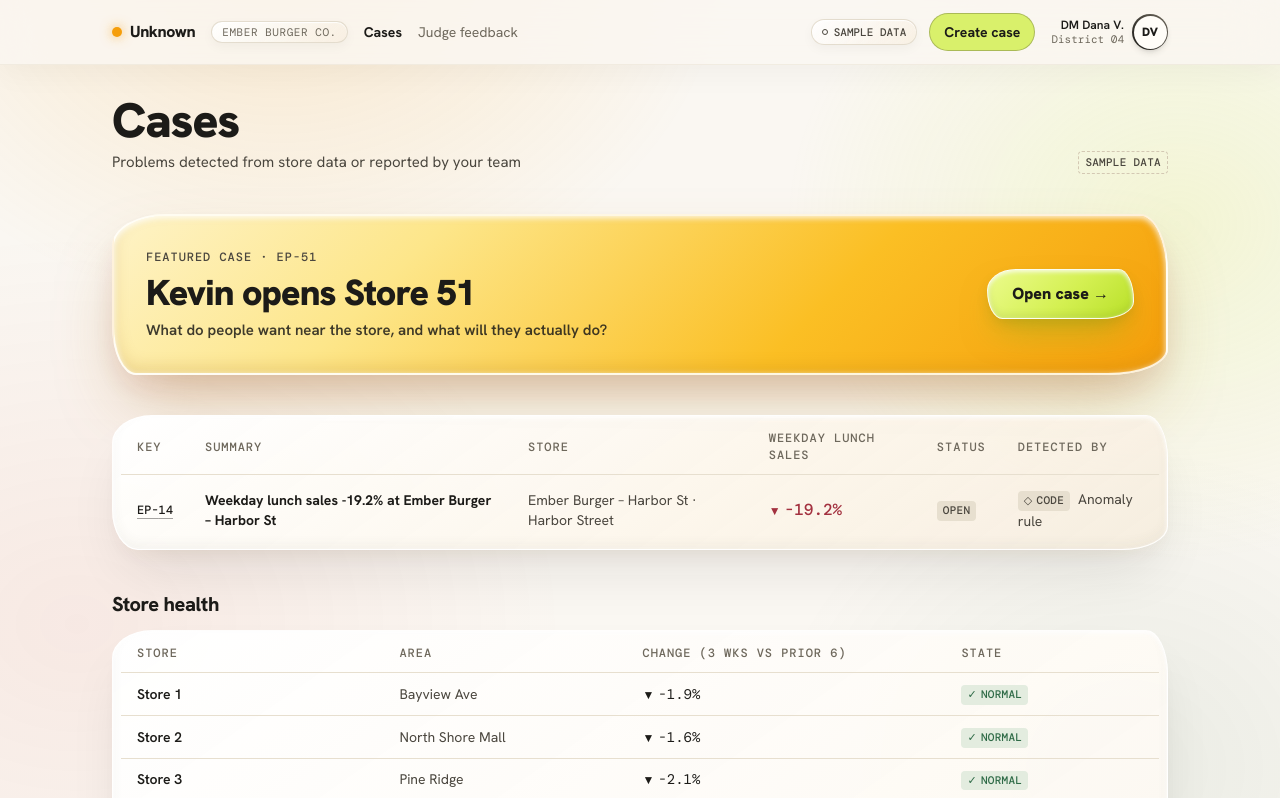
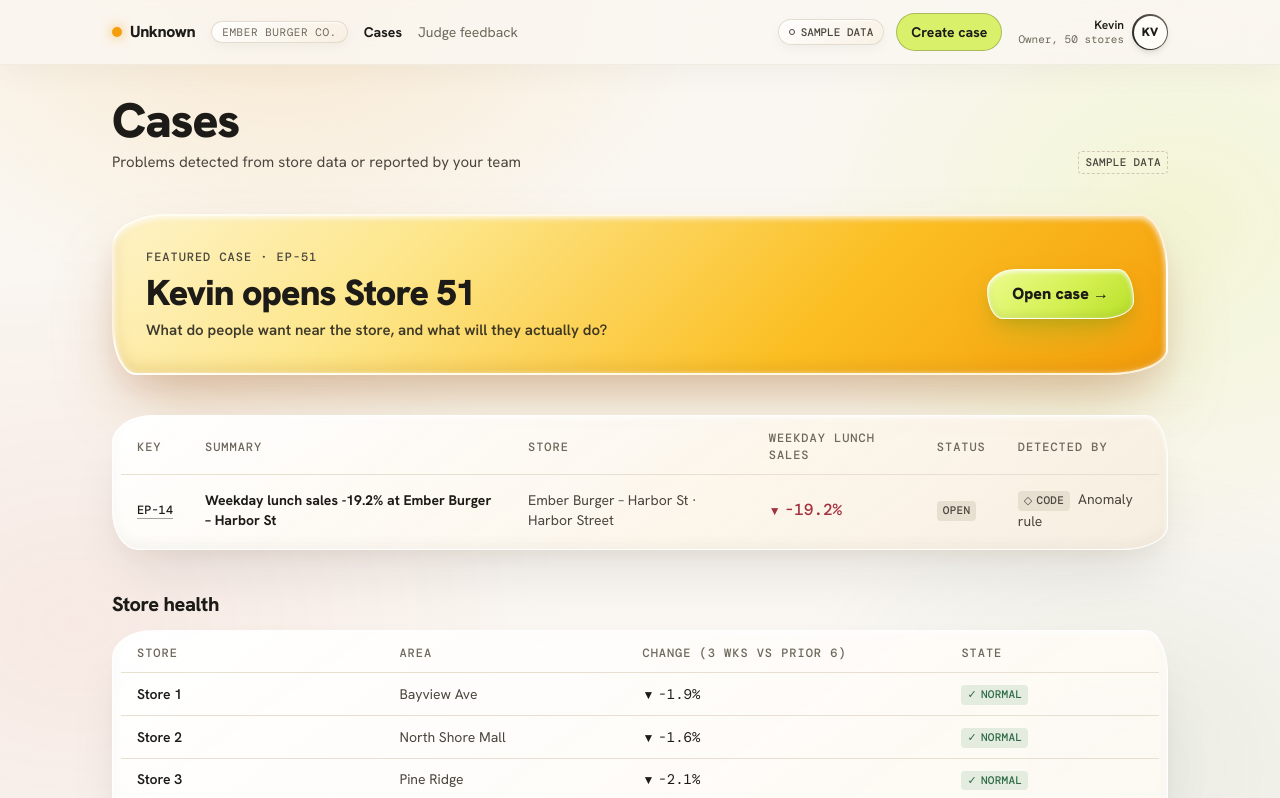
Before and after one commit to doshi-kevin/flashpoint, a Next.js app: page / in a window 1280 px wide. Shown: the top 798 px of the page. Built offline with nearby package versions, Linux system fonts and the light colour scheme.

Commit message:
Header persona: Kevin, Owner, 50 stores
Co-Authored-By: Claude Sonnet 5.5 <noreply@anthropic.com>

```diff
--- a/components/AppHeader.tsx
+++ b/components/AppHeader.tsx
@@ -51,7 +51,7 @@ export default function AppHeader() {
               <p className="font-mono text-[11px] text-muted">{copy.persona.role}</p>
             </div>
             <span className="grid h-9 w-9 place-items-center rounded-full bg-gradient-to-tr from-ink to-muted p-[1.5px] shadow-md" aria-hidden>
-              <span className="grid h-full w-full place-items-center rounded-full bg-card text-xs font-black">DV</span>
+              <span className="grid h-full w-full place-items-center rounded-full bg-card text-xs font-black">KV</span>
             </span>
           </div>
         </div>
--- a/content/copy.ts
+++ b/content/copy.ts
@@ -6,7 +6,7 @@ export const copy = {
   nav: { cases: "Cases", survey: "Judge feedback" },
   badges: { sample: "Sample data", replay: "Replay", synthetic: "Synthetic", real: "Real", live: "Live" },
   flashpoint: { mark: "Asked via Flashpoint", launch: "Launch on Flashpoint" },
-  persona: { name: "DM Dana V.", role: "District 04" },
+  persona: { name: "Kevin", role: "Owner, 50 stores" },
   footer: { left: "Case dossier · demo with sample data from a fictional chain", right: "Numbers computed in code · real answers via Flashpoint" },
   canvas: {
     ribbon: ["Case dossier", "Revenue divergence detected"],
```
